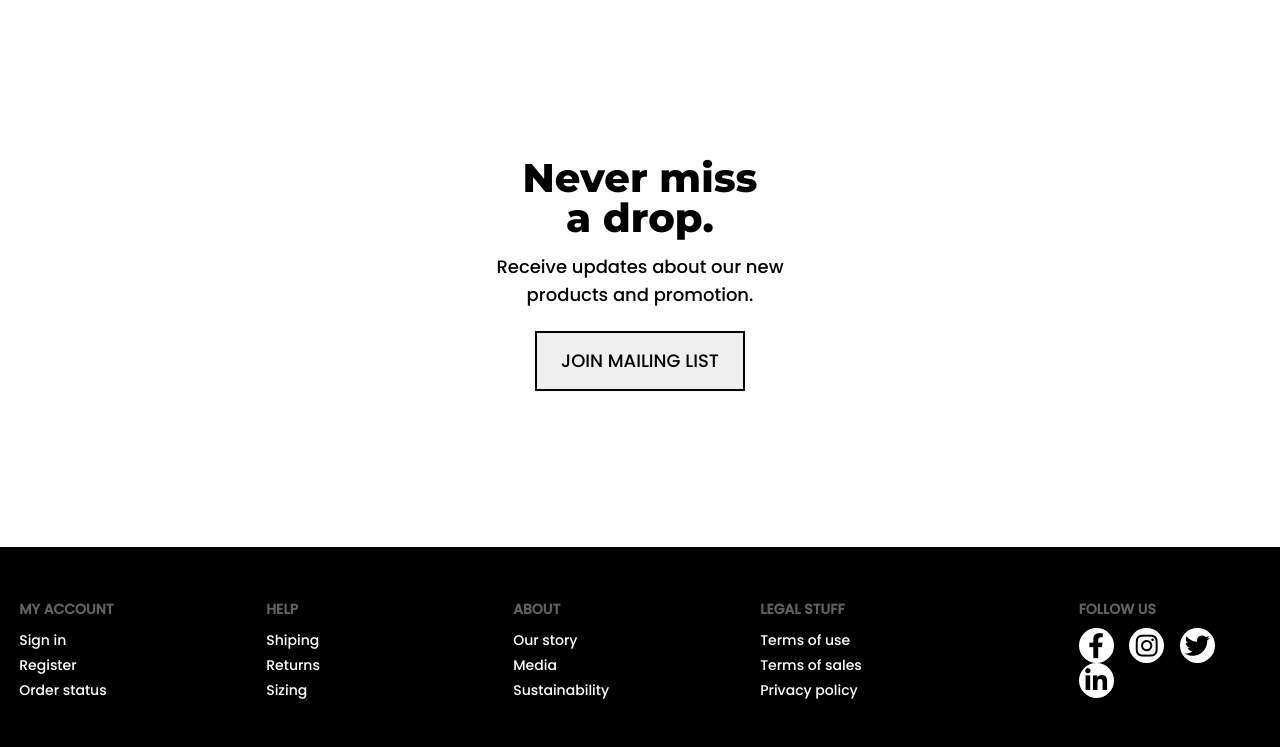
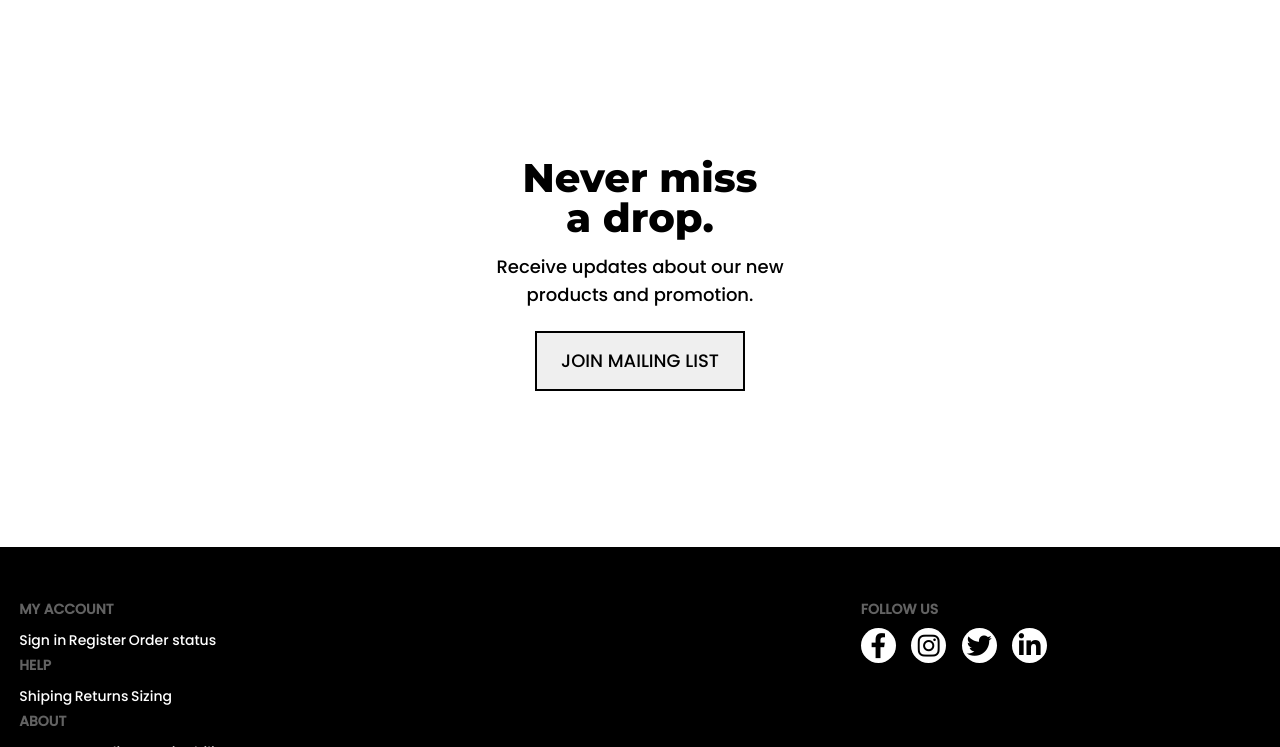
Before and after one commit to BogdanRets/HW_1, a plain HTML site: page hw_6_11082022/index.html in a window 1280 px wide. Shown: the part 2053-2800 px from the top of the page. Drawn offline with Linux system fonts and the light colour scheme.

Commit message:
Add files via upload

```diff
--- a/hw_6_11082022/index.html
+++ b/hw_6_11082022/index.html
@@ -25,7 +25,6 @@
                 </div>
               </div>
             <button class="header_btn_phone without_bord">Shoppy</button>
-
             <nav>
                 <ul class="non_u">
                     <li class="heade_li"><a class="menu" href="">Women</a></li>
@@ -51,8 +50,8 @@
             </div>
             <div class="sect1_blck_text">
                 <h1 class="sect1_blck_texth">Build for flight</h1>
-                <span class="sect1_blck_text_para">Introducing product name.
-                    Our lighest shoe ever.</span>
+                <p class="sect1_blck_text_para">Introducing product name.
+                    Our lighest shoe ever.</p>
                 <button class="sect1_blck_text_btn without_bord">SHOP NOW</button>
             </div>
         </section>
@@ -240,50 +239,40 @@
     </main>
     <footer>
         <div class="foot_cont">
-        <div class="foot_links">
-                <div class="foot_links_marg">
+            <div class="foot_main">
+                    <div class="foot_main_link">
                         <h3 class="foot_links_text">my account</h3>
-                    <ul>
-                        <li><a class="foot_links_link" href="#">Sign in</a></li>
-                        <li><a class="foot_links_link" href="#">Register</a></li>
-                        <li><a class="foot_links_link" href="#">Order status</a></li>
-                    </ul>
+                        <a class="foot_links_link" href="#">Sign in</a>
+                        <a class="foot_links_link" href="#">Register</a>
+                        <a class="foot_links_link" href="#">Order status</a>
                     </div>
-                <div class="foot_links_marg">
+                    <div class="foot_main_link">
                         <h3 class="foot_links_text">help</h3>
-                    <ul>
-                        <li><a class="foot_links_link" href="#">Shiping</a></li>
-                        <li><a class="foot_links_link" href="#">Returns</a></li>
-                        <li><a class="foot_links_link" href="#">Sizing</a></li>
-                    </ul>
+                        <a class="foot_links_link" href="#">Shiping</a>
+                        <a class="foot_links_link" href="#">Returns</a>
+                        <a class="foot_links_link" href="#">Sizing</a>
                     </div>
+                <div class="foot_main_link">
+                    <h3 class="foot_links_text">about</h3>
+                    <a class="foot_links_link" href="#">Our story</a>
+                    <a class="foot_links_link" href="#">Media</a>
+                    <a class="foot_links_link" href="#">Sustainability</a>
                 </div>
-        <div class="foot_links last">
-                <div class="foot_links_marg">
-                    <h3 class="foot_links_text">about</h3>
-                    <ul>
-                        <li><a class="foot_links_link" href="#">Our story</a></li>
-                        <li><a class="foot_links_link" href="#">Media</a></li>
-                        <li><a class="foot_links_link" href="#">Sustainability</a></li>
-                    </ul>
-                </div>
-                <div class="foot_links_marg">
+                <div class="foot_main_link">
                     <h3 class="foot_links_text">legal stuff</h3>
-                    <ul>
-                        <li><a class="foot_links_link" href="#">Terms of use</a></li>
-                        <li><a class="foot_links_link" href="#">Terms of sales</a></li>
-                        <li><a class="foot_links_link" href="#">Privacy policy</a></li>
-                    </ul>
+                    <a class="foot_links_link" href="#">Terms of use</a>
+                    <a class="foot_links_link" href="#">Terms of sales</a>
+                    <a class="foot_links_link" href="#">Privacy policy</a>
                 </div>
             </div>
             <div class="medi">
-            <h3 class="foot_links_text">FOLLOW US</h3>
-                <div class="experiment"><a class="medi_links" href=""><i class="fa-brands fa-facebook-f"></i></a></div>
-                <div class="experiment"><a class="medi_links" href=""><i class="fa-brands fa-instagram"></i></a>
+                <h3 class="foot_links_text">follow us</h3>
+                    <div class="experiment"><a class="medi_links" href="#"><i class="fa-brands fa-facebook-f"></i></a></div>
+                    <div class="experiment"><a class="medi_links" href="#"><i class="fa-brands fa-instagram"></i></a>
                     </div>
-                <div class="experiment"><a class="medi_links" href=""><i class="fa-brands fa-twitter"></i></a>
+                    <div class="experiment"><a class="medi_links" href="#"><i class="fa-brands fa-twitter"></i></a>
                     </div>
-                <div class="experiment"><a class="medi_links" href=""><i class="fa-brands fa-linkedin-in"></i></a>
+                    <div class="experiment"><a class="medi_links" href="#"><i class="fa-brands fa-linkedin-in"></i></a>
                 </div>
             </div>
         </div>
```
Lines whose indentation alone changed are shown as unchanged.
